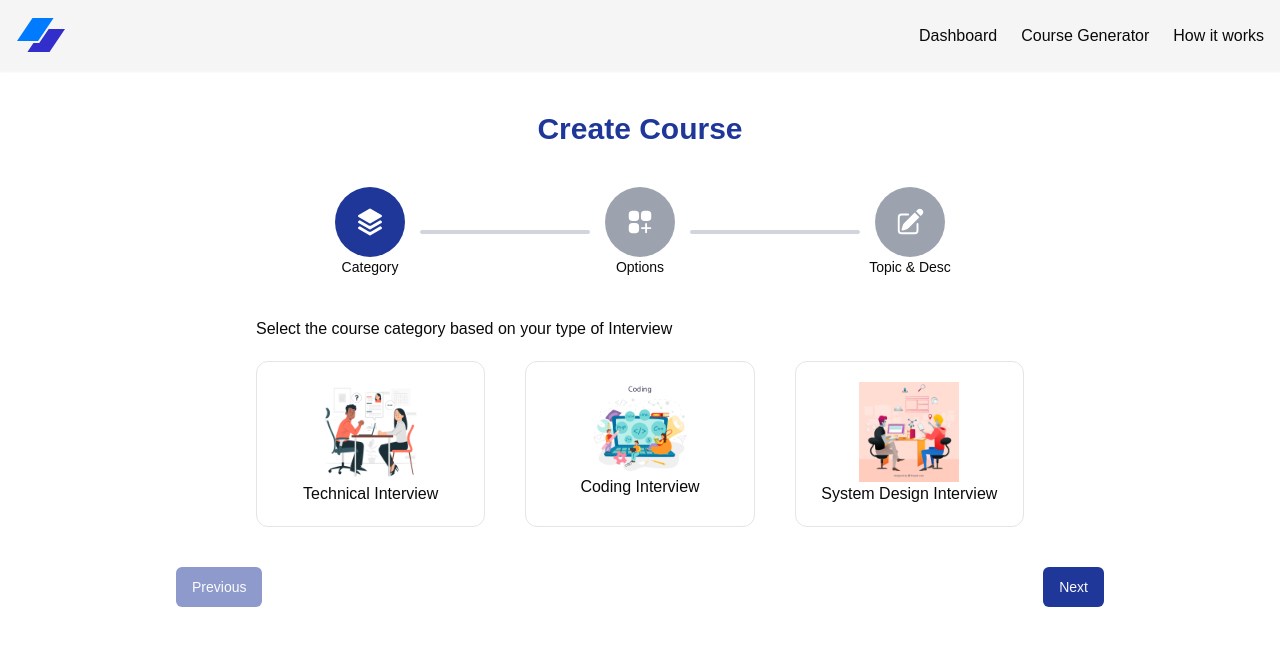
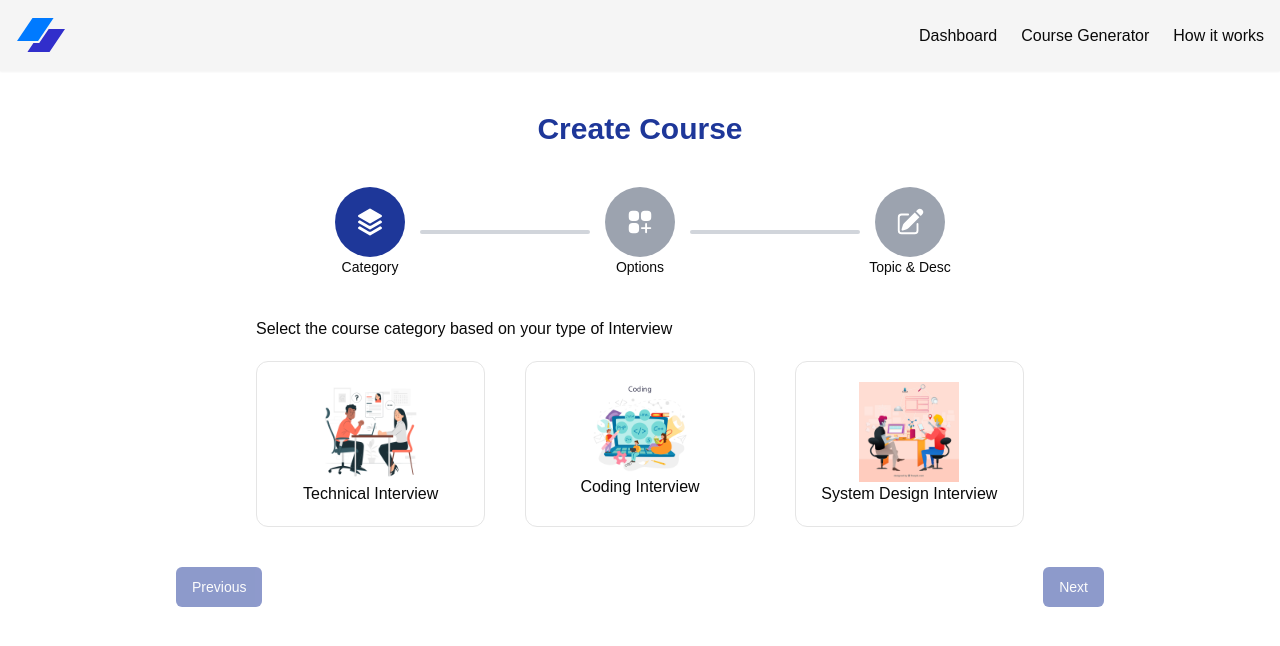
Before and after one commit to Pawaththe/PUSL_3190-computing_individual_project, a Next.js app: page /create-course in a window 1280 px wide. Shown: the top 646 px of the page. Built offline with nearby package versions, Linux system fonts and the light colour scheme.

Commit message:
Data Persistent between Pages
Data Persistent between Select Category Page, Topic Description Page, Select Option Page

```diff
--- /dev/null
+++ b/app/_context/UserInputContext.jsx
@@ -0,0 +1,3 @@
+import { createContext } from "react";
+
+export const UserInputContext = createContext();
--- a/app/create-course/_components/SelectCategory.jsx
+++ b/app/create-course/_components/SelectCategory.jsx
@@ -1,14 +1,28 @@
-import CategoryList from "@/app/_shared/CategoryList"
-import Image from "next/image"
+import { UserInputContext } from "@/app/_context/UserInputContext";
+import CategoryList from "@/app/_shared/CategoryList";
+import Image from "next/image";
+import { useContext } from "react";
 
 function SelectCategory() {
+
+  const {userCourseInput, setuserCourseInput} = useContext(UserInputContext);
+
+  const handleCategoryChange = (category)=>{
+        setuserCourseInput(prev => ({
+            ...prev,
+            category:category
+        }))
+  }
+
   return (
 
-    <div className=' px-10 md:px-20'>
+    <div className='px-10 md:px-20'>
       <h2 className='my-5'>Select the course category based on your type of Interview</h2>
       <div className='grid grid-cols-3 gap-10'>
         {CategoryList.map((item,index)=>(
-            <div className='flex flex-col p-5 border items-center rounded-xl hover:border-primary hover:bg-blue-100 cursor-pointer'>
+            <div className={`flex flex-col p-5 border items-center rounded-xl hover:border-primary hover:bg-blue-100 cursor-pointer ${userCourseInput?.category == item.name && 'border-primary bg-blue-100'}`}
+            onClick={()=>handleCategoryChange(item.name)}
+            >
                 <Image src={item.icon} width={100} height={100}/>
                 <h2>{item.name}</h2>
             </div>
--- a/app/create-course/_components/SelectOption.jsx
+++ b/app/create-course/_components/SelectOption.jsx
@@ -1,3 +1,4 @@
+import { UserInputContext } from "@/app/_context/UserInputContext";
 import { Input } from "@/components/ui/input";
 import {
     Select,
@@ -6,16 +7,30 @@ import {
     SelectTrigger,
     SelectValue,
 } from "@/components/ui/select";
+import { useContext } from "react";
 
 function SelectOption() {
+
+      const {userCourseInput, setuserCourseInput} = useContext(UserInputContext);
+
+      const handleInputChange = (fieldName,value)=>{
+
+            setuserCourseInput(prev =>({
+
+                ...prev,
+                [fieldName]:value
+            }))
+      }
+
   return (
     <div className="px-10 md:px-20 lg:px-44">
       <div className="grid grid-cols-2 gap-10">
 
         <div>
           <label className="text-sm">📍 Difficulty level</label>
-          <Select>
-            <SelectTrigger className="">
+          <Select onValueChange={(value)=>handleInputChange('level',value)}
+            defaultValue={userCourseInput?.level}>
+            <SelectTrigger className='h-14 text-lg'>
               <SelectValue placeholder="Select" />
             </SelectTrigger>
             <SelectContent>
@@ -28,8 +43,10 @@ function SelectOption() {
 
         <div>
           <label className="text-sm">🕐 Course Duration</label>
-          <Select>
-            <SelectTrigger className="">
+          <Select
+          defaultValue={userCourseInput?.duration}
+          onValueChange={(value)=>handleInputChange('duration',value)}>
+            <SelectTrigger className='h-14 text-lg'>
               <SelectValue placeholder="Select" />
             </SelectTrigger>
             <SelectContent>
@@ -42,8 +59,10 @@ function SelectOption() {
 
         <div>
           <label className="text-sm">▶️ Add Tutorial Videos</label>
-          <Select>
-            <SelectTrigger className="">
+          <Select
+          defaultValue={userCourseInput?.displayVideo}
+          onValueChange={(value)=>handleInputChange('displayVideo',value)}>
+            <SelectTrigger className='h-14 text-lg'>
               <SelectValue placeholder="Select" />
             </SelectTrigger>
             <SelectContent>
@@ -55,7 +74,11 @@ function SelectOption() {
 
         <div>
             <label className='text-sm'>📒 No of Chapters</label>
-            <Input type="number"/>
+            <Input type="number" className='h-14 text-lg'
+            defaultValue={userCourseInput?.noOfChapters}
+            onChange={(event)=>handleInputChange('noOfChapters',event.target.value)}
+            />
+
         </div>
 
       </div>
--- a/app/create-course/_components/TopicDescription.jsx
+++ b/app/create-course/_components/TopicDescription.jsx
@@ -1,18 +1,38 @@
-import { Input } from "@/components/ui/input"
-import { Textarea } from "@/components/ui/textarea"
+import { UserInputContext } from "@/app/_context/UserInputContext";
+import { Input } from "@/components/ui/input";
+import { Textarea } from "@/components/ui/textarea";
+import { useContext } from "react";
 
 function TopicDescription() {
+
+  const {userCourseInput, setuserCourseInput} = useContext(UserInputContext);
+
+  const handleInputChange = (fieldName,value)=>{
+
+        setuserCourseInput(prev =>({
+
+            ...prev,
+            [fieldName]:value
+        }))
+  }
+
   return (
     <div className='mx-20 lg:mx-44'>
         {/* Input Topic */}
         <div className='mt-5'>
             <label>👨‍💻 Provide the topic for which you want to generate a course (Ex: Algorithms and Data Structures, Object Oriented Programming, etc.): </label>
-            <Input placeholder = {'Topic'}/>
+            <Input placeholder = {'Topic'} className='h-14 text-xl'
+            defaultValue = {userCourseInput?.topic}
+            onChange={(e)=>handleInputChange('topic',e.target.value)}
+            />
         </div>
 
         <div className='mt-5'>
             <label>🔗 Explain more about your course, What you want to include in the course</label>
-            <Textarea placeholder = 'About your course'/>
+            <Textarea placeholder = 'About your course' className='h-24 text-xl'
+            defaultValue = {userCourseInput?.description}
+            onChange={(e)=>handleInputChange('description',e.target.value)}
+            />
         </div>
         {/* Text Area Desc */}
     </div>
--- a/app/create-course/layout.jsx
+++ b/app/create-course/layout.jsx
@@ -1,10 +1,22 @@
-import Header from "../dashboard/_components/Header"
+'use client'
+
+import { useState } from "react";
+import { UserInputContext } from "../_context/UserInputContext";
+import Header from "../dashboard/_components/Header";
 
 function CreateCourseLayout({children}) {
+
+  const [userCourseInput, setuserCourseInput] = useState([]);
+
   return (
     <div>
-      <Header/>
-      {children}
+      <UserInputContext.Provider value={{userCourseInput, setuserCourseInput}}>
+        <>
+        <Header/>
+        {children}
+        </>
+
+      </UserInputContext.Provider>
     </div>
   )
 }
--- a/app/create-course/page.jsx
+++ b/app/create-course/page.jsx
@@ -1,8 +1,9 @@
 'use client'
 
 import { Button } from "@/components/ui/button";
-import { useState } from "react";
+import { useContext, useEffect, useState } from "react";
 import { HiMiniSquare3Stack3D, HiPencilSquare, HiSquaresPlus } from "react-icons/hi2";
+import { UserInputContext } from "../_context/UserInputContext";
 import SelectCategory from "./_components/SelectCategory";
 import SelectOption from "./_components/SelectOption";
 import TopicDescription from "./_components/TopicDescription";
@@ -27,7 +28,33 @@ function CreateCourse() {
         },
     ]
 
+    const {userCourseInput, setuserCourseInput} = useContext(UserInputContext);
+
     const [activeIndex,setactiveIndex] = useState(0);
+
+    useEffect(()=>{
+        console.log(userCourseInput);
+    },[userCourseInput])
+
+
+    // Used to check, Next button Enabled or Disabled status
+
+    const checkStatus = () => {
+        if(userCourseInput?.length == 0){
+            return true;
+        }
+
+        if(activeIndex==0 && (userCourseInput?.category?.length==0 || userCourseInput?.category==undefined)){
+            return true;
+        }
+        if(activeIndex==1 && (userCourseInput?.topic?.length==0 || userCourseInput?.topic==undefined)){
+            return true;
+        }
+        else if(activeIndex==2 && (userCourseInput?.level == undefined || userCourseInput?.duration==undefined||userCourseInput?.displayVideo==undefined||userCourseInput?.noOfChapters==undefined)){
+            return true;
+        }
+        return false;
+    }
 
   return (
     <div>
@@ -67,9 +94,9 @@ function CreateCourse() {
 
             <Button disabled = {activeIndex == 0} onClick = {()=> setactiveIndex(activeIndex-1)}>Previous</Button>
 
-            {activeIndex < 2 && <Button onClick = {()=>setactiveIndex(activeIndex+1)}>Next</Button>}
+            {activeIndex < 2 && <Button disabled = {checkStatus()} onClick = {()=>setactiveIndex(activeIndex+1)}>Next</Button>}
 
-            {activeIndex == 2 && <Button onClick = {()=>setactiveIndex(activeIndex+1)}>Generate Course Layout</Button>}
+            {activeIndex == 2 && <Button disabled = {checkStatus()} onClick = {()=>setactiveIndex(activeIndex+1)}>Generate Course Layout</Button>}
 
         </div>
       </div>
```
